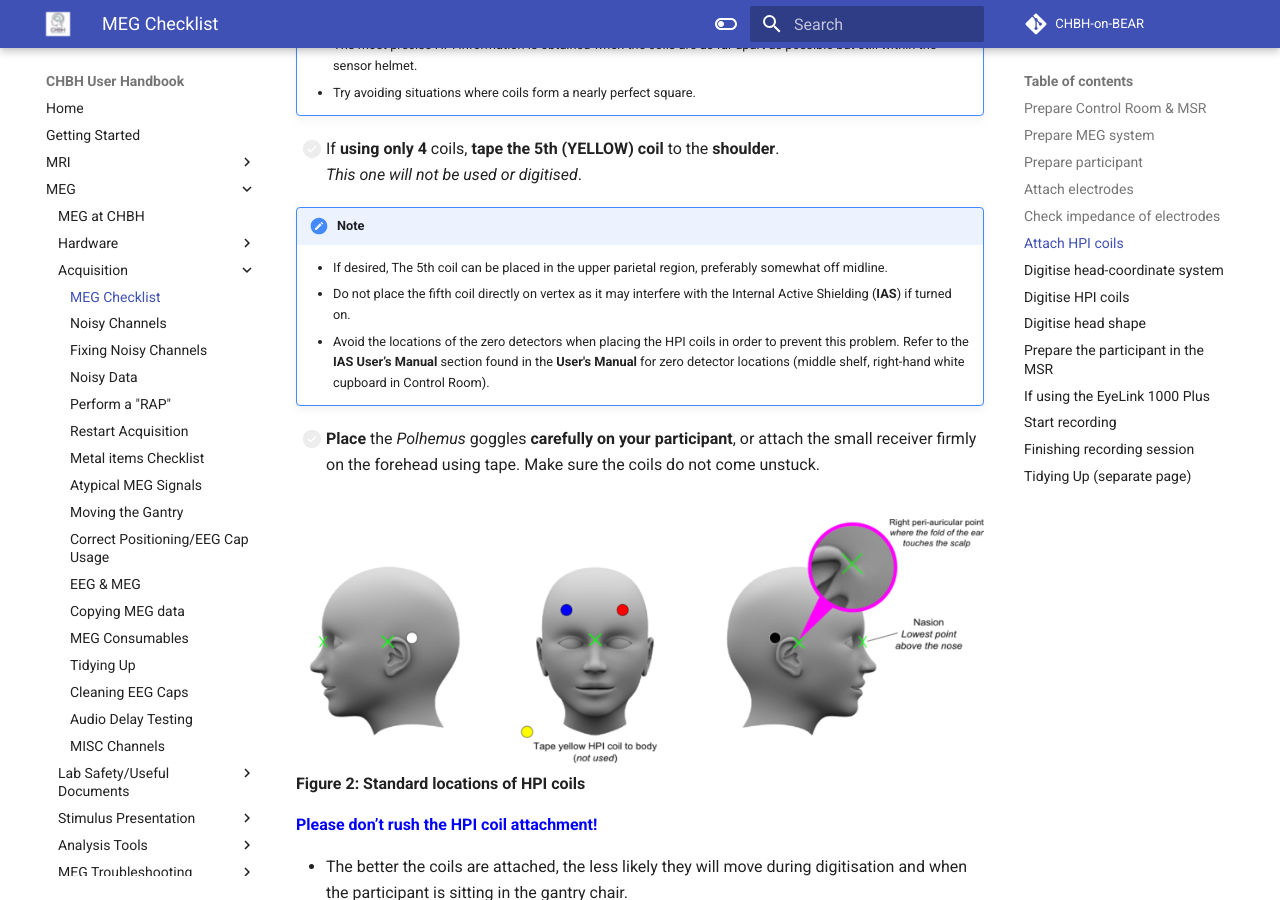
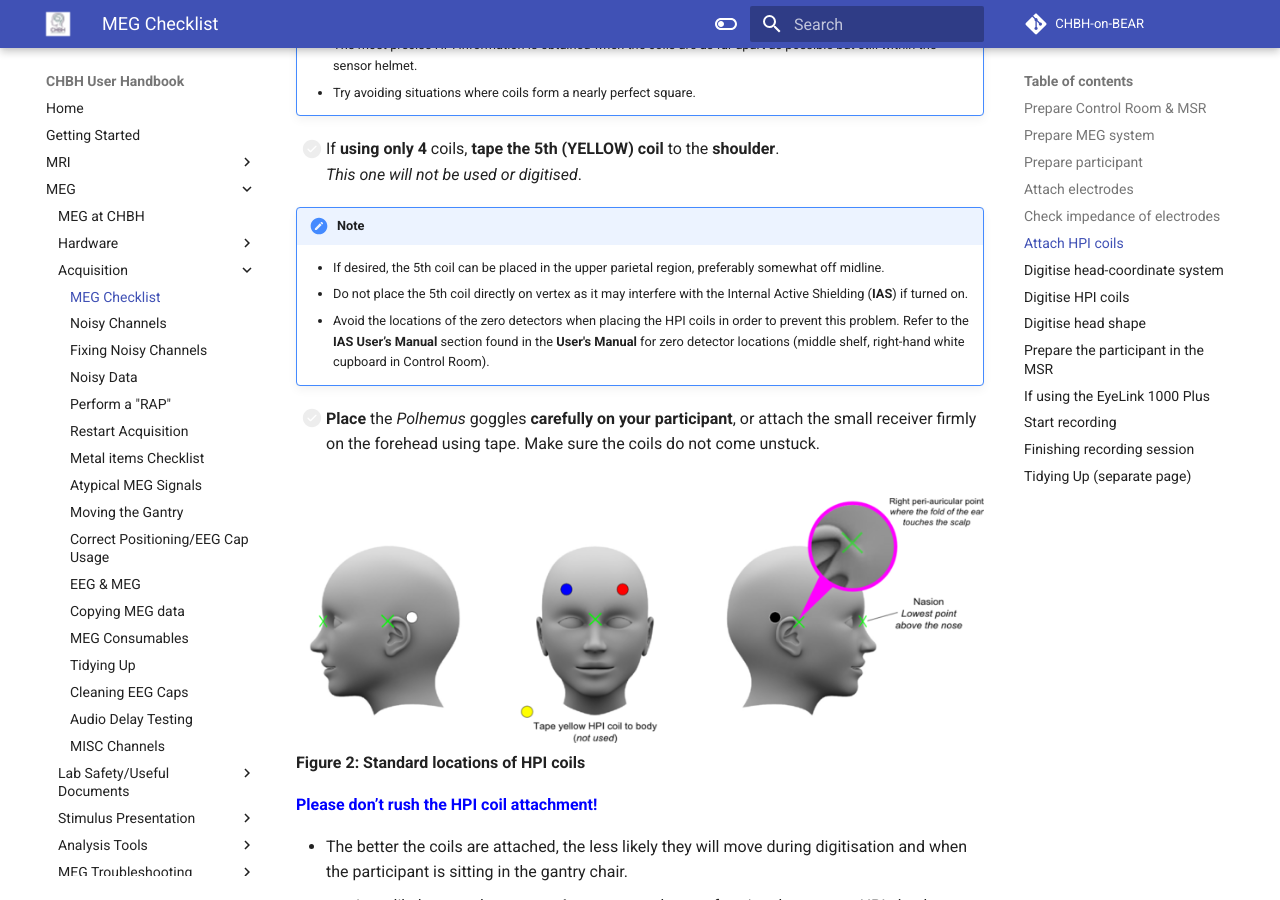
Before and after one commit to chbh-opensource/chbh-on-bear, an MkDocs documentation site: the page built from docs/meg/acquisition/meg-acquisition-checklist.md, in a window 1280 px wide and 900 px high, scrolled down 5528 px. Built offline with MkDocs 1.6.1 and Material for MkDocs 9.7.7, drawn with Linux system fonts in a browser that asks for light colours; comment, search, counter and statistics services are not loaded.

Commit message:
Tweaked MEG Acquisition repo

```diff
--- a/docs/meg/acquisition/meg-acquisition-checklist.md
+++ b/docs/meg/acquisition/meg-acquisition-checklist.md
@@ -182,8 +182,8 @@ Use the **[SIGGI II impedance meter](../../meg/pdfs/SIGGI_II_User_Manual.pdf)**
 - [ ] If **using only 4** coils, **tape the 5th (YELLOW) coil** to the **shoulder**.<br /> *This one will not be used or digitised*.
 
 !!! Note
-	- If desired, The 5th coil can be placed in the upper parietal region, preferably somewhat off midline.<br />
-	- Do not place the fifth coil directly on vertex as it may interfere with the Internal Active Shielding (**IAS**) if turned on.
+	- If desired, the 5th coil can be placed in the upper parietal region, preferably somewhat off midline.<br />
+	- Do not place the 5th coil directly on vertex as it may interfere with the Internal Active Shielding (**IAS**) if turned on.
 	- Avoid the locations of the zero detectors when placing the HPI coils in order to prevent this problem. Refer to the **IAS User’s Manual** section found in the **User's Manual** for zero detector locations (middle shelf, right-hand white cupboard in Control Room).
 
 - [ ] **Place** the *Polhemus* goggles **carefully on your participant**, or attach the small receiver firmly on the forehead using tape. Make sure the coils do not come unstuck.
```
